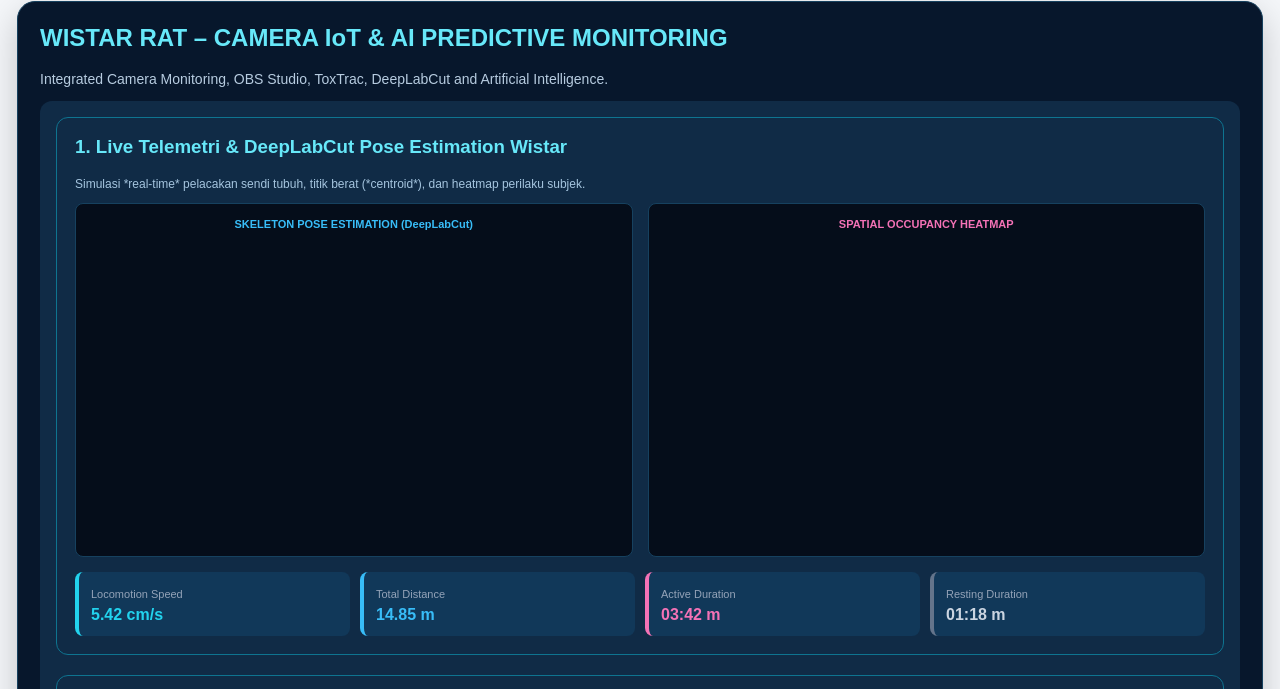
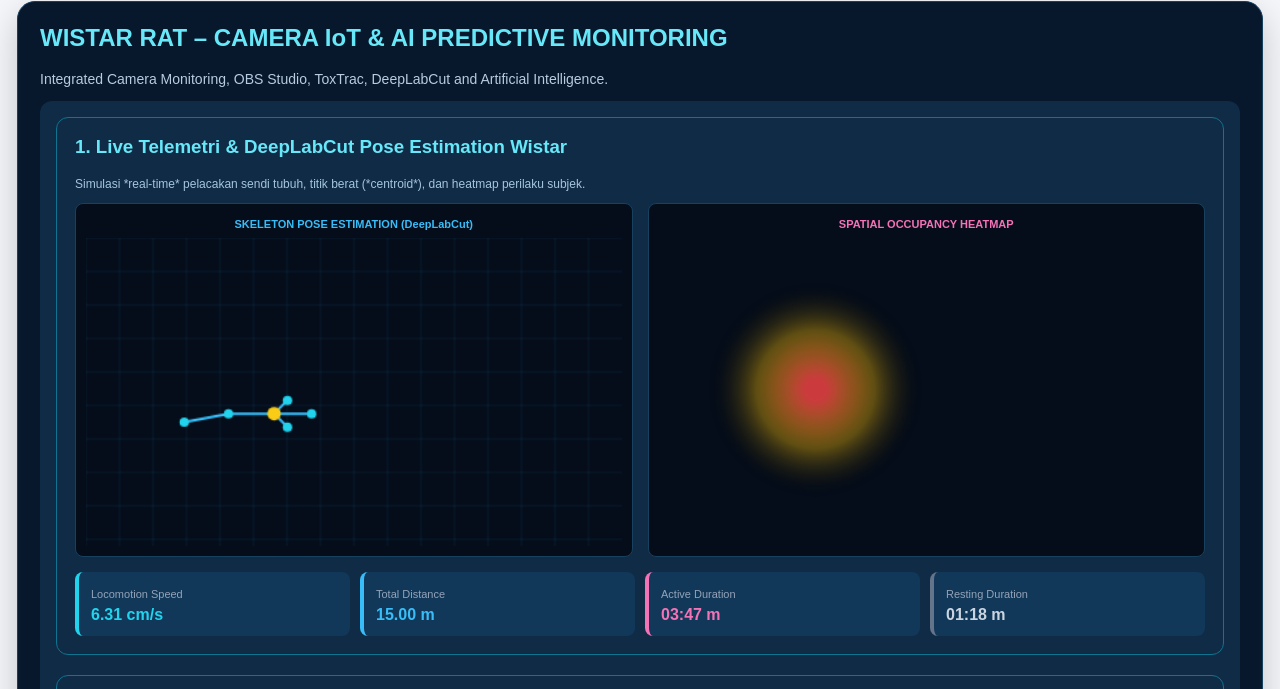
Before and after one commit to klinikpratamajuwitaninda-netizen/riset-wistar-mtor, a plain HTML site: page index.html in a window 1280 px wide. Shown: the part 10167-10856 px from the top of the page. Drawn offline with nearby package versions, Linux system fonts and the light colour scheme.

Commit message:
Update index.html

```diff
--- a/index.html
+++ b/index.html
@@ -1735,7 +1735,110 @@ function jalankanUnitTestCloudflare() {
   animate();
 
 })();
-
+/* ========================================================
+       SCRIPT TAMBAHAN: DEEPLABCUT, HEATMAP & TELEMETRI METRICS
+    ========================================================= */
+    (function(){
+      // 1. Animasi DeepLabCut Pose Estimation Skeleton
+      const dlcCanvas = document.getElementById("dlcPoseCanvas");
+      if(!dlcCanvas) return;
+      const dlcCtx = dlcCanvas.getContext("2d");
+
+      let t = 0;
+      function animateDLC() {
+        dlcCtx.clearRect(0, 0, dlcCanvas.width, dlcCanvas.height);
+
+        // Background Grid Arena
+        dlcCtx.strokeStyle = "rgba(56, 189, 248, 0.08)";
+        dlcCtx.lineWidth = 1;
+        for(let i=0; i<dlcCanvas.width; i+=25) {
+          dlcCtx.beginPath(); dlcCtx.moveTo(i,0); dlcCtx.lineTo(i, dlcCanvas.height); dlcCtx.stroke();
+        }
+        for(let j=0; j<dlcCanvas.height; j+=25) {
+          dlcCtx.beginPath(); dlcCtx.moveTo(0,j); dlcCtx.lineTo(dlcCanvas.width, j); dlcCtx.stroke();
+        }
+
+        t += 0.035;
+        let cx = 200 + Math.sin(t) * 80;
+        let cy = 115 + Math.cos(t * 0.7) * 35;
+
+        let snout = {x: cx + 40, y: cy};
+        let earL = {x: cx + 22, y: cy - 10};
+        let earR = {x: cx + 22, y: cy + 10};
+        let neck = {x: cx + 12, y: cy};
+        let hip  = {x: cx - 22, y: cy};
+        let tail = {x: cx - 55, y: cy + Math.sin(t*2)*8};
+
+        // Garis Kerangka (Skeleton)
+        dlcCtx.strokeStyle = "#38bdf8";
+        dlcCtx.lineWidth = 2;
+        dlcCtx.beginPath();
+        dlcCtx.moveTo(snout.x, snout.y); dlcCtx.lineTo(neck.x, neck.y);
+        dlcCtx.moveTo(neck.x, neck.y); dlcCtx.lineTo(hip.x, hip.y);
+        dlcCtx.moveTo(hip.x, hip.y); dlcCtx.lineTo(tail.x, tail.y);
+        dlcCtx.moveTo(neck.x, neck.y); dlcCtx.lineTo(earL.x, earL.y);
+        dlcCtx.moveTo(neck.x, neck.y); dlcCtx.lineTo(earR.x, earR.y);
+        dlcCtx.stroke();
+
+        // Titik Sendi (Keypoints)
+        [snout, earL, earR, neck, hip, tail].forEach((pt, idx) => {
+          dlcCtx.beginPath();
+          dlcCtx.arc(pt.x, pt.y, idx === 3 ? 5 : 3.5, 0, Math.PI * 2);
+          dlcCtx.fillStyle = idx === 3 ? "#facc15" : "#22d3ee";
+          dlcCtx.fill();
+        });
+
+        requestAnimationFrame(animateDLC);
+      }
+      animateDLC();
+
+      // 2. Simulasi Heatmap Spasial Kandang
+      const hmCanvas = document.getElementById("heatmapCanvas");
+      if(hmCanvas) {
+        const hmCtx = hmCanvas.getContext("2d");
+        let hmt = 0;
+        function drawHeatmap() {
+          hmCtx.clearRect(0,0, hmCanvas.width, hmCanvas.height);
+          hmt += 0.02;
+
+          let grad1 = hmCtx.createRadialGradient(
+            130 + Math.sin(hmt)*50, 110 + Math.cos(hmt*0.8)*30, 8,
+            130 + Math.sin(hmt)*50, 110 + Math.cos(hmt*0.8)*30, 80
+          );
+          grad1.addColorStop(0, "rgba(239, 68, 68, 0.85)");
+          grad1.addColorStop(0.5, "rgba(234, 179, 8, 0.4)");
+          grad1.addColorStop(1, "transparent");
+
+          hmCtx.fillStyle = grad1;
+          hmCtx.fillRect(0, 0, hmCanvas.width, hmCanvas.height);
+
+          requestAnimationFrame(drawHeatmap);
+        }
+        drawHeatmap();
+      }
+
+      // 3. Counter Real-Time Telemetri (Speed, Distance, Active & Resting)
+      let dist = 14.85;
+      let activeSec = 222;
+      let restSec = 78;
+
+      setInterval(() => {
+        dist += 0.03;
+        activeSec += 1;
+        let speed = (3.5 + Math.random() * 3.5).toFixed(2);
+
+        document.getElementById("metricSpeed").innerText = speed + " cm/s";
+        document.getElementById("metricDistance").innerText = dist.toFixed(2) + " m";
+
+        let mActive = Math.floor(activeSec / 60).toString().padStart(2, '0');
+        let sActive = (activeSec % 60).toString().padStart(2, '0');
+        document.getElementById("metricActive").innerText = `${mActive}:${sActive} m`;
+
+        let mRest = Math.floor(restSec / 60).toString().padStart(2, '0');
+        let sRest = (restSec % 60).toString().padStart(2, '0');
+        document.getElementById("metricRest").innerText = `${mRest}:${sRest} m`;
+      }, 1000);
+    })();
 
   </script>
 </body>
```
